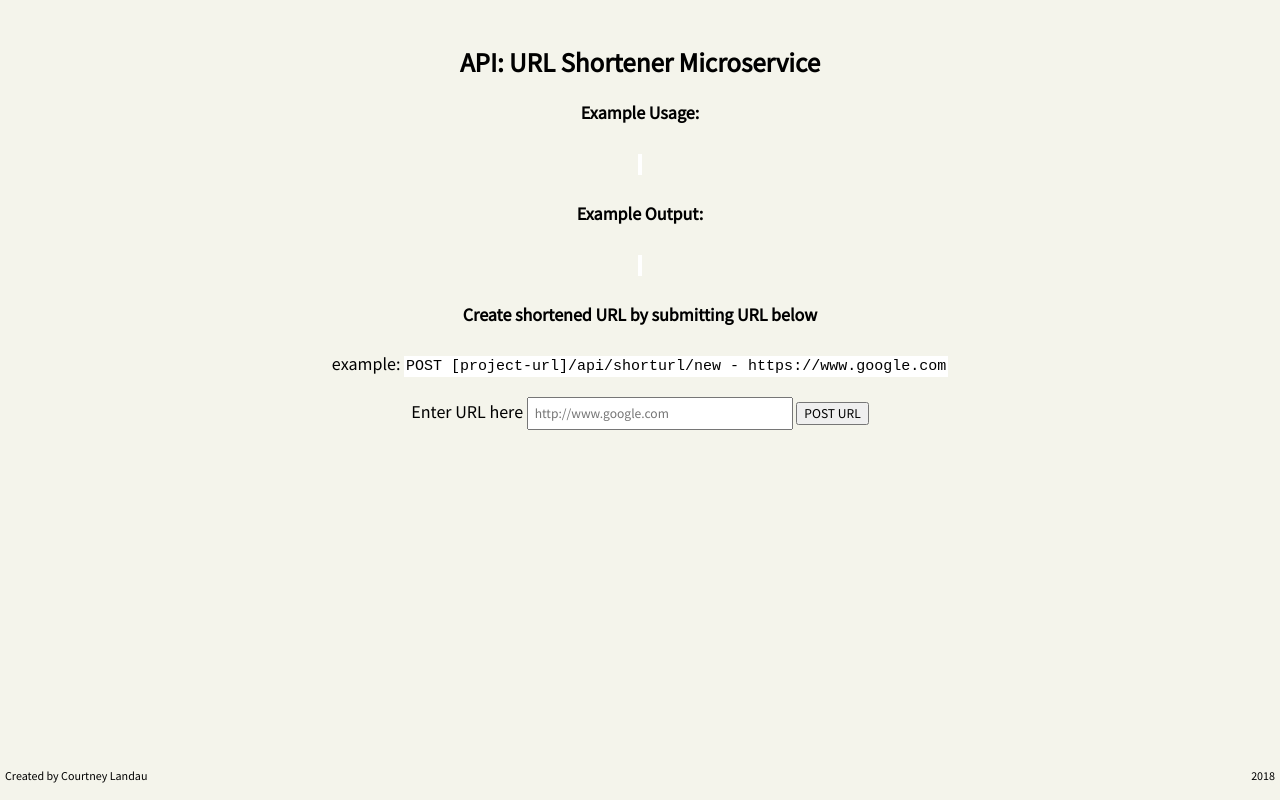
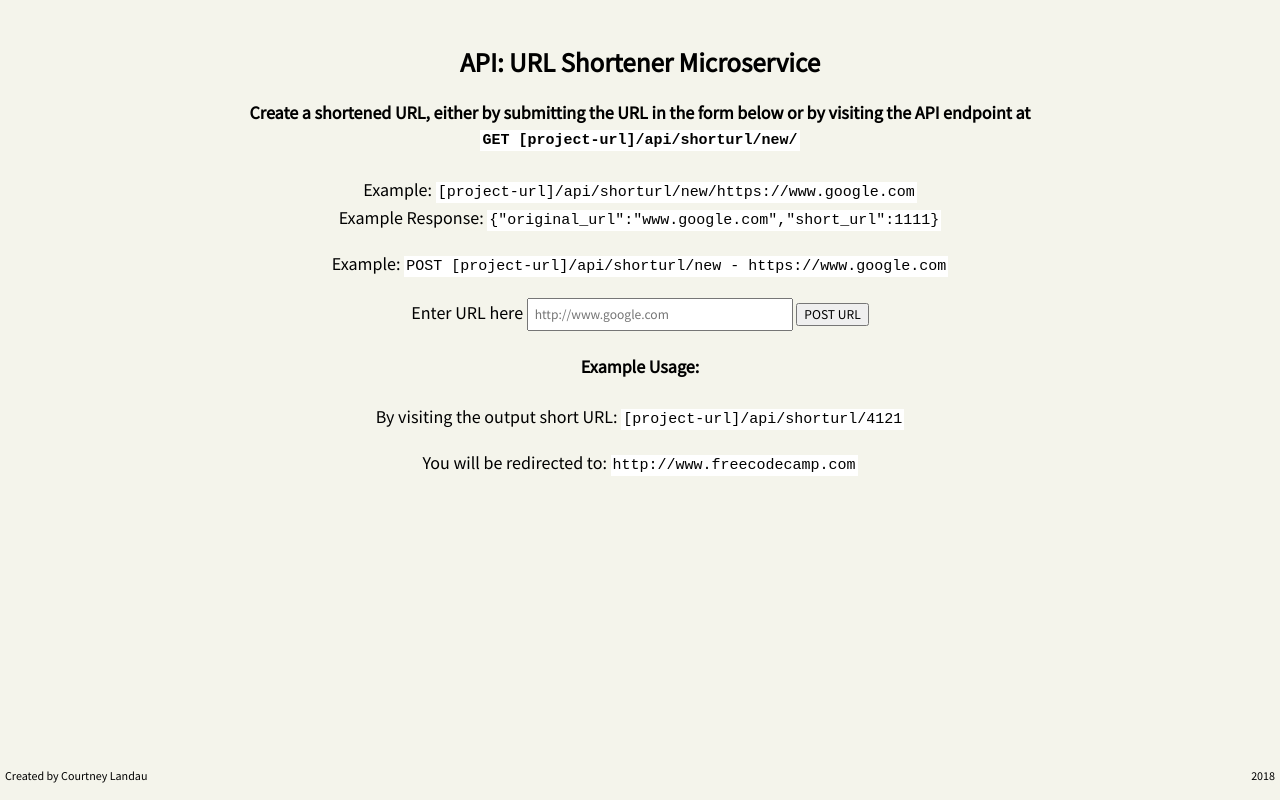
Before and after one commit to clandau/urlShortenerMicroservice, a website: page views/index.html in a window 1280 px wide. Drawn offline with Linux system fonts and the light colour scheme; files that its build step writes are made by us from their sources.

Commit message:
add html instructions

```diff
--- a/views/index.html
+++ b/views/index.html
@@ -13,20 +13,26 @@
         <h2>API: URL Shortener Microservice</h2>
         <h3></h3>
 
-    <h4>Example Usage:</h4>
-        <code></code>
-
-    <h4>Example Output:</h4>
-        <code></code>
-
-    <h4>Create shortened URL by submitting URL below</h4>
-    example: <code>POST [project-url]/api/shorturl/new - https://www.google.com</code>
+    <h4>Create a shortened URL, either by submitting the URL in the form below or by visiting the API endpoint at <code>GET [project-url]/api/shorturl/new/</code></h4>
+    <p>
+    Example: <code>[project-url]/api/shorturl/new/https://www.google.com</code><br>
+    Example Response: <code>{"original_url":"www.google.com","short_url":1111}</code>
+</p>
+    Example: <code>POST [project-url]/api/shorturl/new - https://www.google.com</code>
     <p>
     <form id='url-form' method="POST" action ='/api/shorturl/new'>
         <label for='url-form'>Enter URL here </label>
         <input type="text" name='url' placeholder="http://www.google.com"/>
         <button type='submit'>POST URL</button>
     </form></p>
+
+    <h4>Example Usage:</h4>
+    By visiting the output short URL:
+    <code>[project-url]/api/shorturl/4121</code>
+
+    <p>You will be redirected to:
+    <code>http://www.freecodecamp.com</code>
+</p>
 
     </div>
     <div class="footer">
```
Also changed, not shown: app.js (+15 -20 lines).
